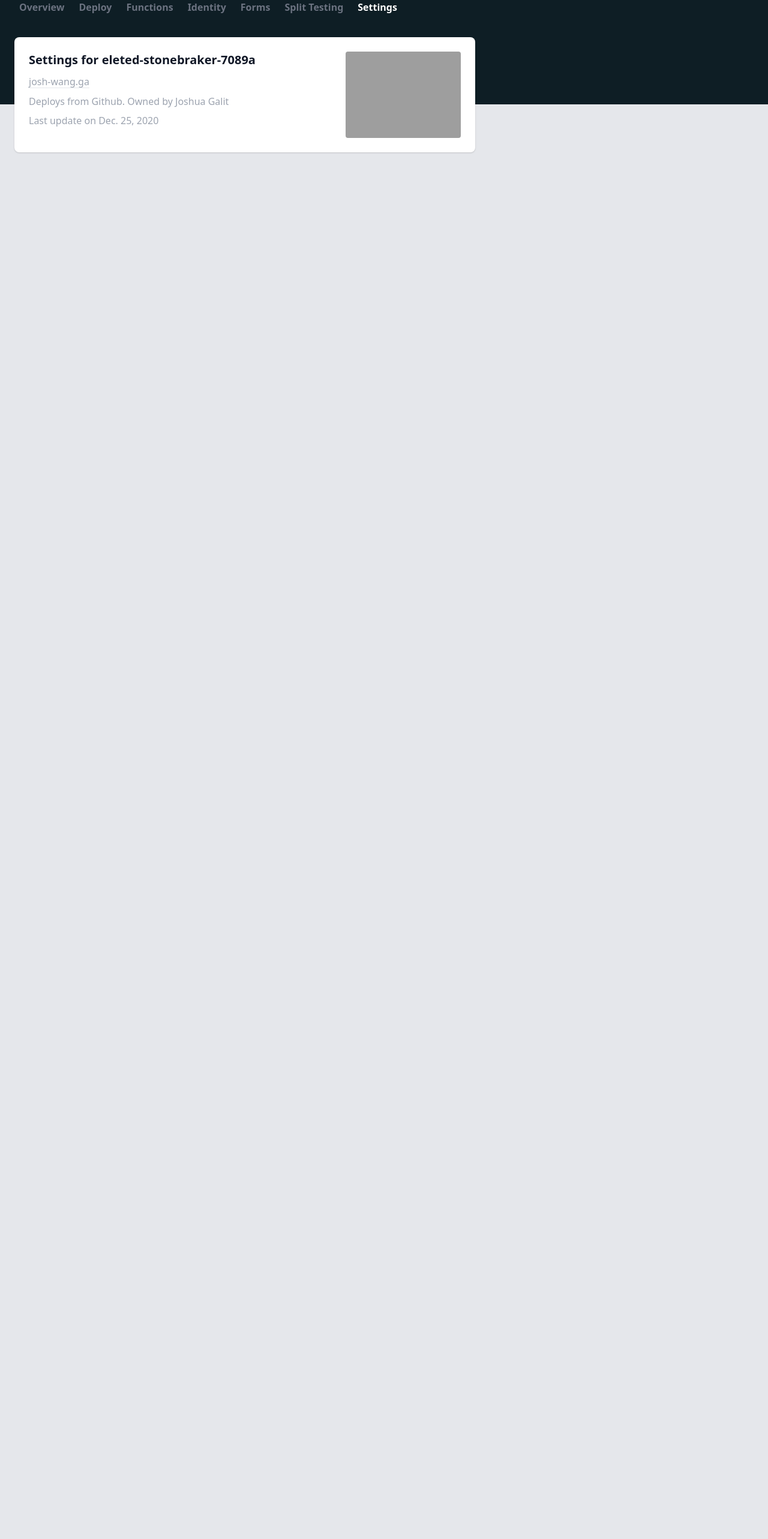
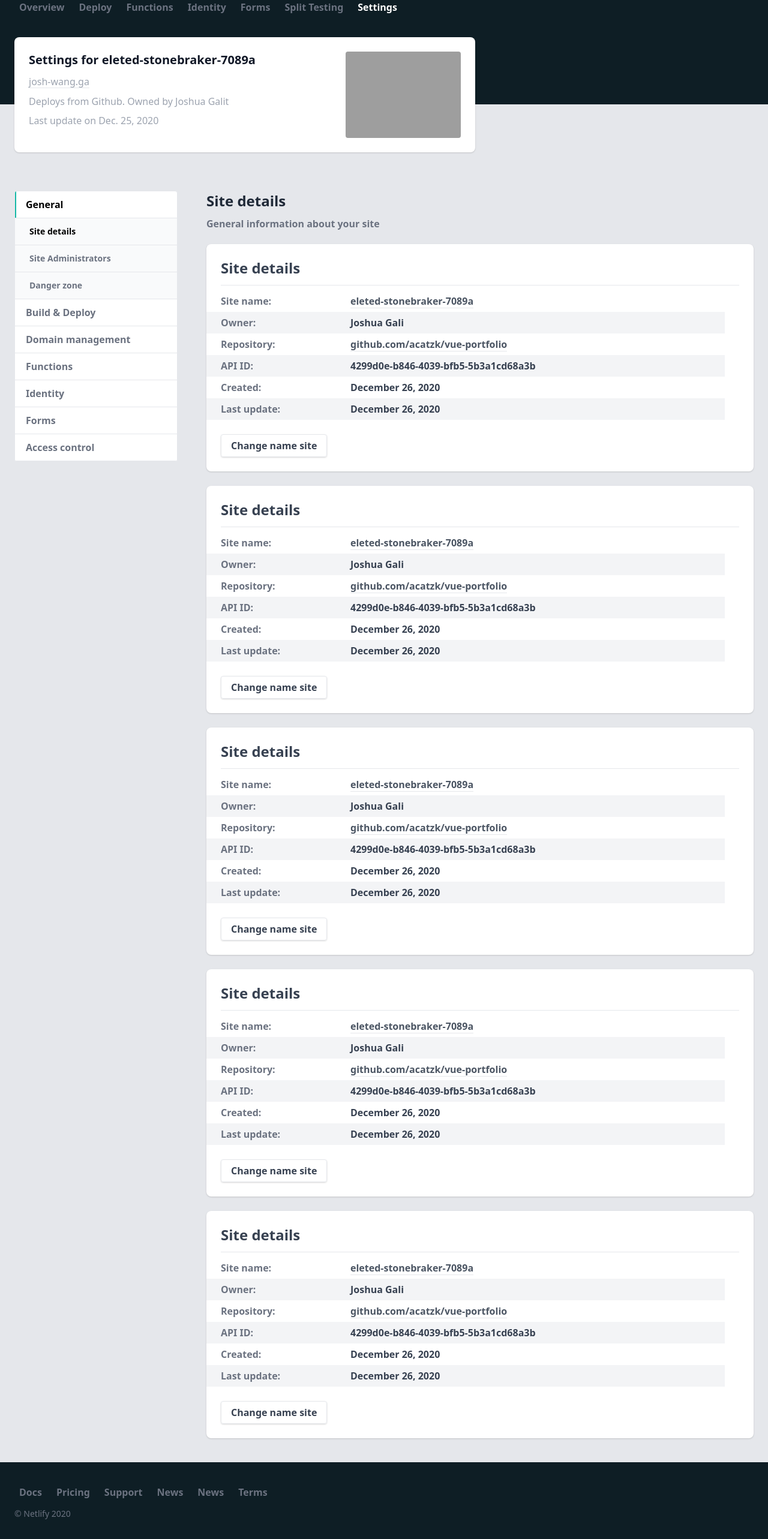
Before and after one commit to acatzk/netlify, a Vue app: page / in a window 1280 px wide. Shown: the part 96-2662 px from the top of the page at 60% size. Before the commit the page ends 800 px from the top, so only its background shows below. Built offline with nearby package versions, Linux system fonts and the light colour scheme; grey boxes are pictures that could not be loaded.

Commit message:
main and footer netlify design - DONE

```diff
--- a/src/App.vue
+++ b/src/App.vue
@@ -1,5 +1,5 @@
 <template>
-  <div id="app" class="font-sans leading-tight text-grey-darkest">
+  <div id="app" class="font-sans leading-tight text-gray-700">
     <header class="bg-grey-darkest antialiased pb-32">
       <div class="container max-w-7xl mx-auto px-6">
         <div class="flex items-center justify-between pt-4 pb-2 border-b-2 border-gray-700">
@@ -68,7 +68,114 @@
           </div>
         </div>
       </div>
+      <div class="relative flex flex-wrap -mx-6">
+        <div class="sticky w-full lg:w-xs flex-none px-6">
+          <div class="bg-white border rounded overflow-hidden">
+            <div class="border-b">
+              <a href="#" class="hover:bg-gray-100 transition block border-l-2 border-transparent font-bold text-black px-4 py-3 border-teal-500">General</a>
+            </div>
+            <div class="border-b">
+              <a href="#" class="hover:bg-gray-100 transition bg-gray-50 block text-sm font-semibold text-black pl-6 pr-4 py-3">Site details</a>
+            </div>
+            <div class="border-b">
+              <a href="#" class="hover:bg-gray-100 transition bg-gray-50 block text-sm font-semibold text-gray-500 pl-6 pr-4 py-3">Site Administrators</a>
+            </div>
+            <div class="border-b">
+              <a href="#" class="hover:bg-gray-100 transition bg-gray-50 block text-sm font-semibold text-gray-500 pl-6 pr-4 py-3">Danger zone</a>
+            </div>
+            <div class="border-b">
+              <a href="#" class="hover:bg-gray-100 transition block border-l-2 border-transparent font-semibold text-gray-500 px-4 py-3">Build & Deploy</a>
+            </div>
+            <div class="border-b">
+              <a href="#" class="hover:bg-gray-100 transition block border-l-2 border-transparent font-semibold text-gray-500 px-4 py-3">Domain management</a>
+            </div>
+            <div class="border-b">
+              <a href="#" class="hover:bg-gray-100 transition block border-l-2 border-transparent font-semibold text-gray-500 px-4 py-3">Functions</a>
+            </div>
+            <div class="border-b">
+              <a href="#" class="hover:bg-gray-100 transition block border-l-2 border-transparent font-semibold text-gray-500 px-4 py-3">Identity</a>
+            </div>
+            <div class="border-b">
+              <a href="#" class="hover:bg-gray-100 transition block border-l-2 border-transparent font-semibold text-gray-500 px-4 py-3">Forms</a>
+            </div>
+            <div class="border-b">
+              <a href="#" class="hover:bg-gray-100 transition block border-l-2 border-transparent font-semibold text-gray-500 px-4 py-3">Access control</a>
+            </div>
+          </div>
+        </div>
+        <div class="flex-1 px-6">
+          <div class="mb-6 mt-6 lg:mt-0">
+            <h1 class="text-2xl font-bold mb-3 text-gray-800 leading-snug">Site details</h1>
+            <p class="text-gray-500 font-semibold">General information about your site</p>
+          </div>
+          <div class="space-y-6">
+            <div v-for="i in 5" :key="i">
+              <div class="justify-between bg-white rounded-lg shadow p-6">
+                <h3 class="text-2xl font-semibold mb-2 border-b border-gray-200 pb-3">Site details</h3>
+                <table class="w-full -mx-6">
+                  <tr>
+                    <td class="w-1/4 font-semibold text-gray-500 px-6 py-2">Site name:</td>
+                    <td class="w-3/4 font-bold px-6 py-2">
+                      <a href="#" class="border-b text-gray-600 hover:border-black">eleted-stonebraker-7089a</a>
+                    </td>
+                  </tr>
+                  <tr>
+                    <td class="bg-gray-100 w-1/4 font-semibold text-gray-500 px-6 py-2">Owner:</td>
+                    <td class="bg-gray-100 w-3/4 font-bold px-6 py-2">
+                      Joshua Gali
+                    </td>
+                  </tr>
+                  <tr>
+                    <td class="w-1/4 font-semibold text-gray-500 px-6 py-2">Repository:</td>
+                    <td class="w-3/4 font-bold px-6 py-2">
+                      <a href="#" class="border-b text-gray-600 hover:border-black">github.com/acatzk/vue-portfolio</a>
+                    </td>
+                  </tr>
+                  <tr>
+                    <td class="bg-gray-100 w-1/4 font-semibold text-gray-500 px-6 py-2">API ID:</td>
+                    <td class="bg-gray-100 w-3/4 font-bold px-6 py-2">
+                      4299d0e-b846-4039-bfb5-5b3a1cd68a3b
+                    </td>
+                  </tr>
+                  <tr>
+                    <td class="w-1/4 font-semibold text-gray-500 px-6 py-2">Created:</td>
+                    <td class="w-3/4 font-bold px-6 py-2">
+                      December 26, 2020
+                    </td>
+                  </tr>
+                  <tr>
+                    <td class="bg-gray-100 w-1/4 font-semibold text-gray-500 px-6 py-2">Last update:</td>
+                    <td class="bg-gray-100 w-3/4 font-bold px-6 py-2">
+                      December 26, 2020
+                    </td>
+                  </tr>
+                </table>
+                <div class="mt-6">
+                  <button class="border shadow px-4 py-2 rounded font-semibold">
+                    Change name site
+                  </button>
+                </div>
+              </div>
+            </div>
+          </div>
+        </div>
+      </div>
     </main>
+    <footer class="mt-10 bg-grey-darkest">
+      <div class="container max-w-7xl mx-auto px-6 py-8">
+        <div>
+          <a href="#" class="inline-block font-semibold text-gray-500 mr-2 mb-2 px-2 py-2 rounded hover:bg-black-20 hover:text-white transition">Docs</a>
+          <a href="#" class="inline-block font-semibold text-gray-500 mr-2 mb-2 px-2 py-2 rounded hover:bg-black-20 hover:text-white transition">Pricing</a>
+          <a href="#" class="inline-block font-semibold text-gray-500 mr-2 mb-2 px-2 py-2 rounded hover:bg-black-20 hover:text-white transition">Support</a>
+          <a href="#" class="inline-block font-semibold text-gray-500 mr-2 mb-2 px-2 py-2 rounded hover:bg-black-20 hover:text-white transition">News</a>
+          <a href="#" class="inline-block font-semibold text-gray-500 mr-2 mb-2 px-2 py-2 rounded hover:bg-black-20 hover:text-white transition">News</a>
+          <a href="#" class="inline-block font-semibold text-gray-500 mr-2 mb-2 px-2 py-2 rounded hover:bg-black-20 hover:text-white transition">Terms</a>
+        </div>
+        <div>
+          <p class="text-sm text-gray-500">&copy; Netlify 2020</p>
+        </div>
+      </div>
+    </footer>
   </div>
 </template>
 
```
